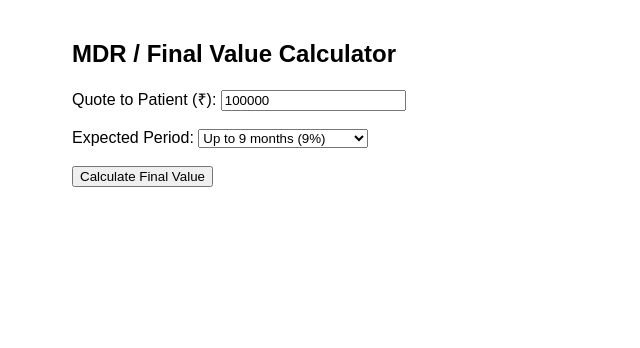
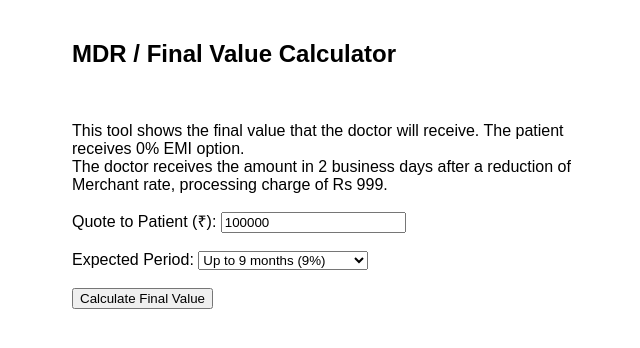
Before and after one commit to sachushylan/financecalculator, a plain HTML site: page index.html in a window 1280 px wide. Shown: the whole page, without its empty margins (318-958 px from the left). Drawn offline with Linux system fonts and the light colour scheme.

Commit message:
Update index.html

```diff
--- a/index.html
+++ b/index.html
@@ -6,8 +6,9 @@
   <meta name="viewport" content="width=device-width, initial-scale=1">
 </head>
 <body style="font-family: Arial, sans-serif; max-width: 500px; margin: 40px auto;">
-  <h2>MDR / Final Value Calculator</h2>
-
+  <h2>MDR / Final Value Calculator</h2><br>
+<p>This tool shows the final value that the doctor will receive. The patient receives 0% EMI option. <br>
+  The doctor receives the amount in 2 business days after a reduction of Merchant rate, processing charge of Rs 999.</p>
   <label>
     Quote to Patient (₹):
     <input id="quote" type="number" value="100000" />
```
